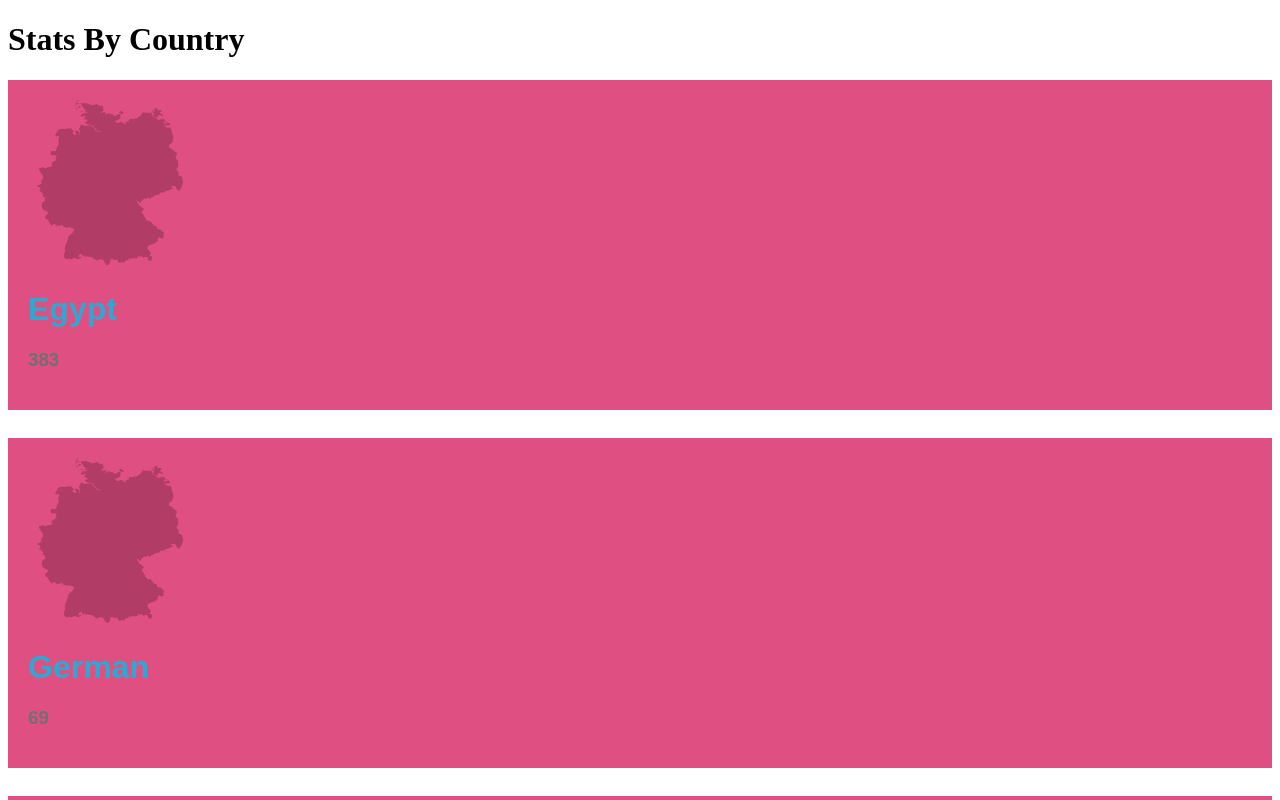
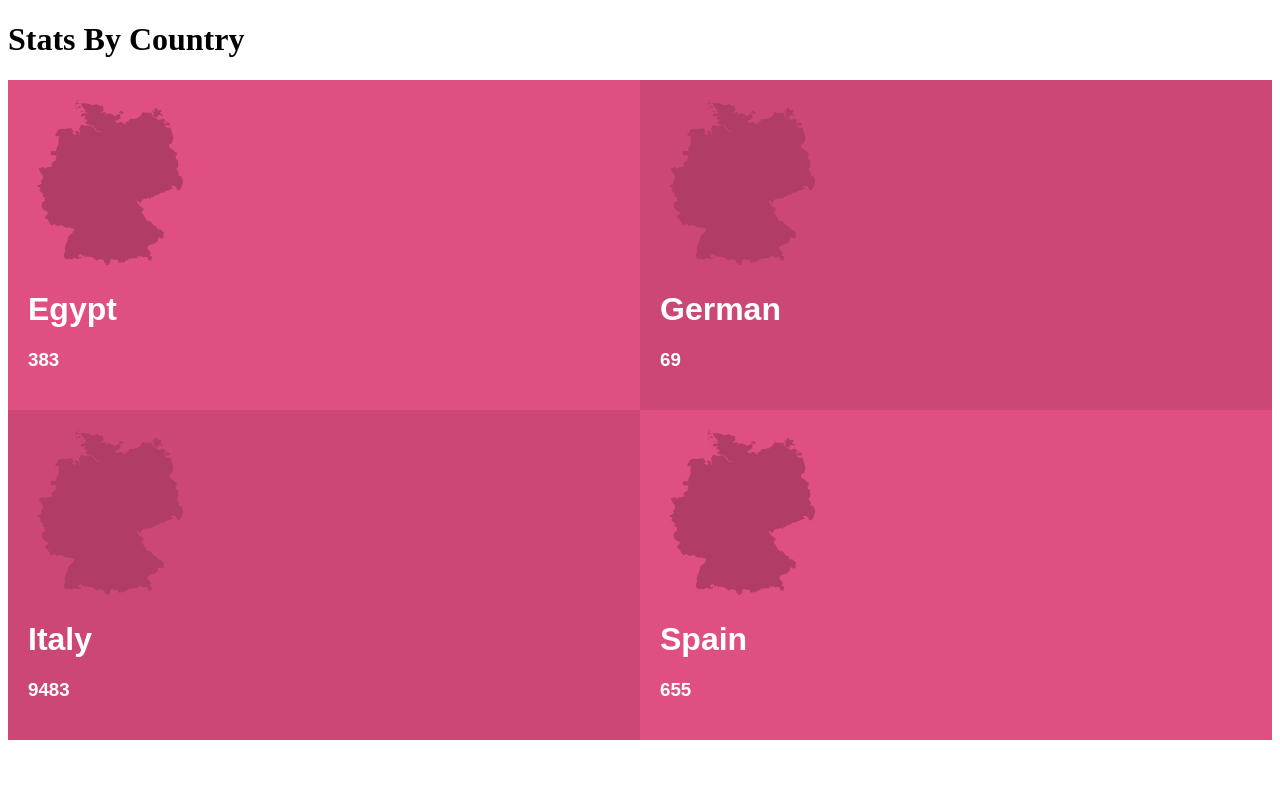
Before and after one commit to Abdona/Covid19, a React (Create React App) app: page / in a window 1280 px wide. Shown: the top 800 px of the page. Built offline with nearby package versions, Linux system fonts and the light colour scheme.

Commit message:
Style countries in home page

```diff
--- a/src/components/countrycomponent.js
+++ b/src/components/countrycomponent.js
@@ -4,9 +4,11 @@ import { Link } from 'react-router-dom';
 import style from './countrycomponent.module.css';
 import flag from '../assets/country.svg';
 
-const Country = (props) => (
+const Country = (props) => {
+  const stylex = props.class === 'even' ? style.country1 : style.country2;
+  return (
     <Link to="/description" className={style.Link}>
-    <div className={style.container1}>
+      <div className={stylex}>
         <img src={flag} alt={props.country} />
         <h1>
           {props.country}
@@ -17,5 +19,6 @@ const Country = (props) => (
       </div>
     </Link>
   );
+};
 
 export default Country;
--- a/src/components/countrycomponent.module.css
+++ b/src/components/countrycomponent.module.css
@@ -1,24 +1,21 @@
-.container1 {
+.country1 {
   padding: 20px;
   background-color: #e04f82;
-  margin-bottom: 10px;
 }
 
-.container2 {
+.country2 {
   padding: 20px;
   background-color: #cc4775;
-  margin-bottom: 10px;
 }
 
 .container h1,
 h3 {
-  color: rgb(112, 112, 112);
+  color: #fff;
   text-decoration: none;
 }
 
 .Link {
-  color: #2ea8d1;
+  color: #fff;
   font-family: "Poppins", sans-serif;
   text-decoration: none;
-  margin-right: 15px;
 }
--- a/src/components/homecomponent.js
+++ b/src/components/homecomponent.js
@@ -1,12 +1,15 @@
 import Country from './countrycomponent';
+import style from './homecomponent.module.css';
 
 const Home = () => (
   <>
     <h1>Stats By Country</h1>
-    <Country country="Egypt" styleclass="container1" today_confirmed="383" />
-    <Country country="German" styleclass="container2" today_confirmed="69" />
-    <Country country="Italy" styleclass="container1" today_confirmed="9483" />
-    <Country country="Spain" styleclass="container2" today_confirmed="655" />
+    <div className={style.container}>
+      <Country class="even" country="Egypt" styleclass="container1" today_confirmed="383" />
+      <Country class="odd" country="German" styleclass="container2" today_confirmed="69" />
+      <Country class="odd" country="Italy" styleclass="container1" today_confirmed="9483" />
+      <Country class="even" country="Spain" styleclass="container2" today_confirmed="655" />
+    </div>
   </>
 );
 
--- /dev/null
+++ b/src/components/homecomponent.module.css
@@ -0,0 +1,5 @@
+.container {
+  display: grid;
+  grid-template-columns: auto auto;
+  grid-template-rows: auto auto;
+}
```
Lines whose indentation alone changed are shown as unchanged.
